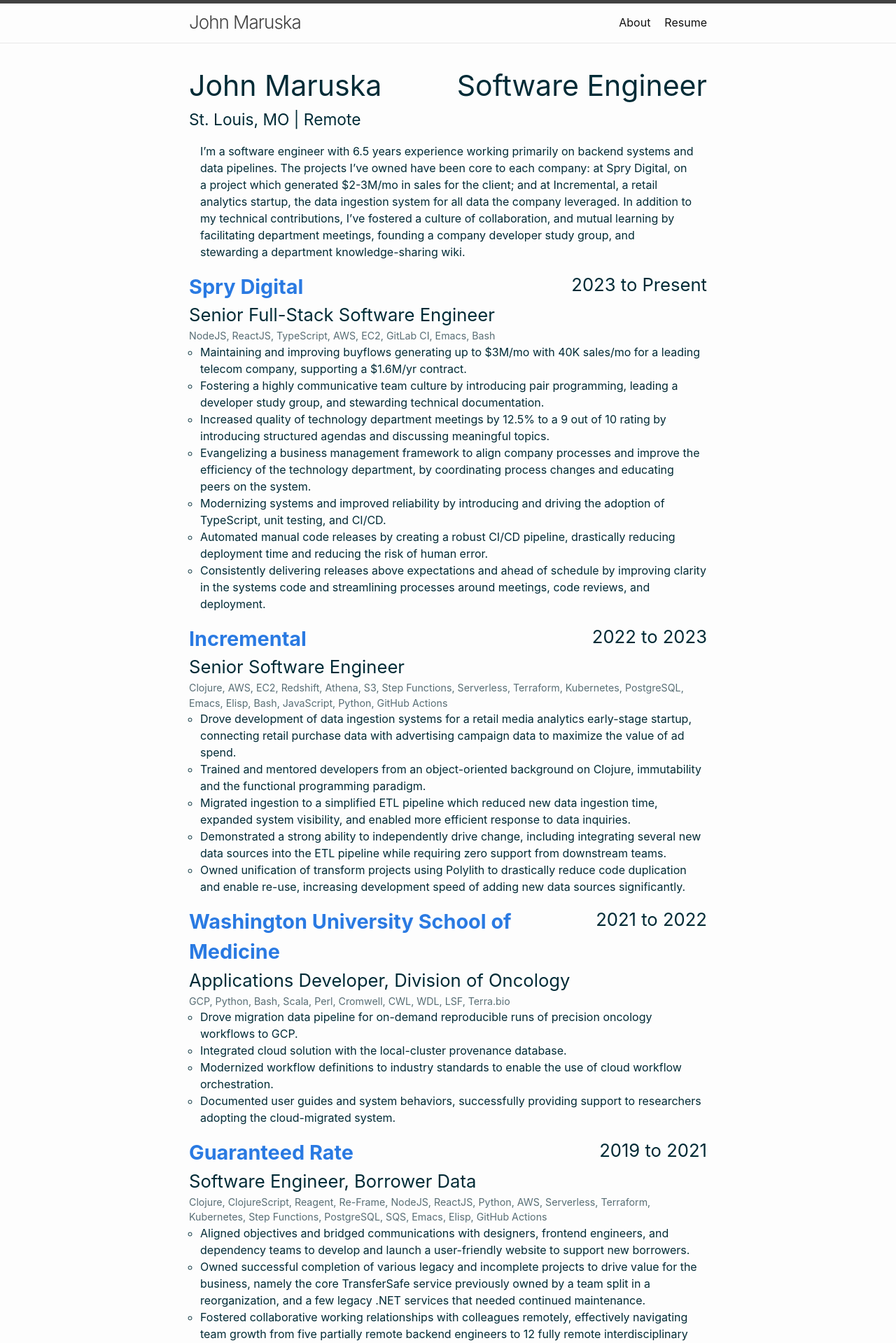
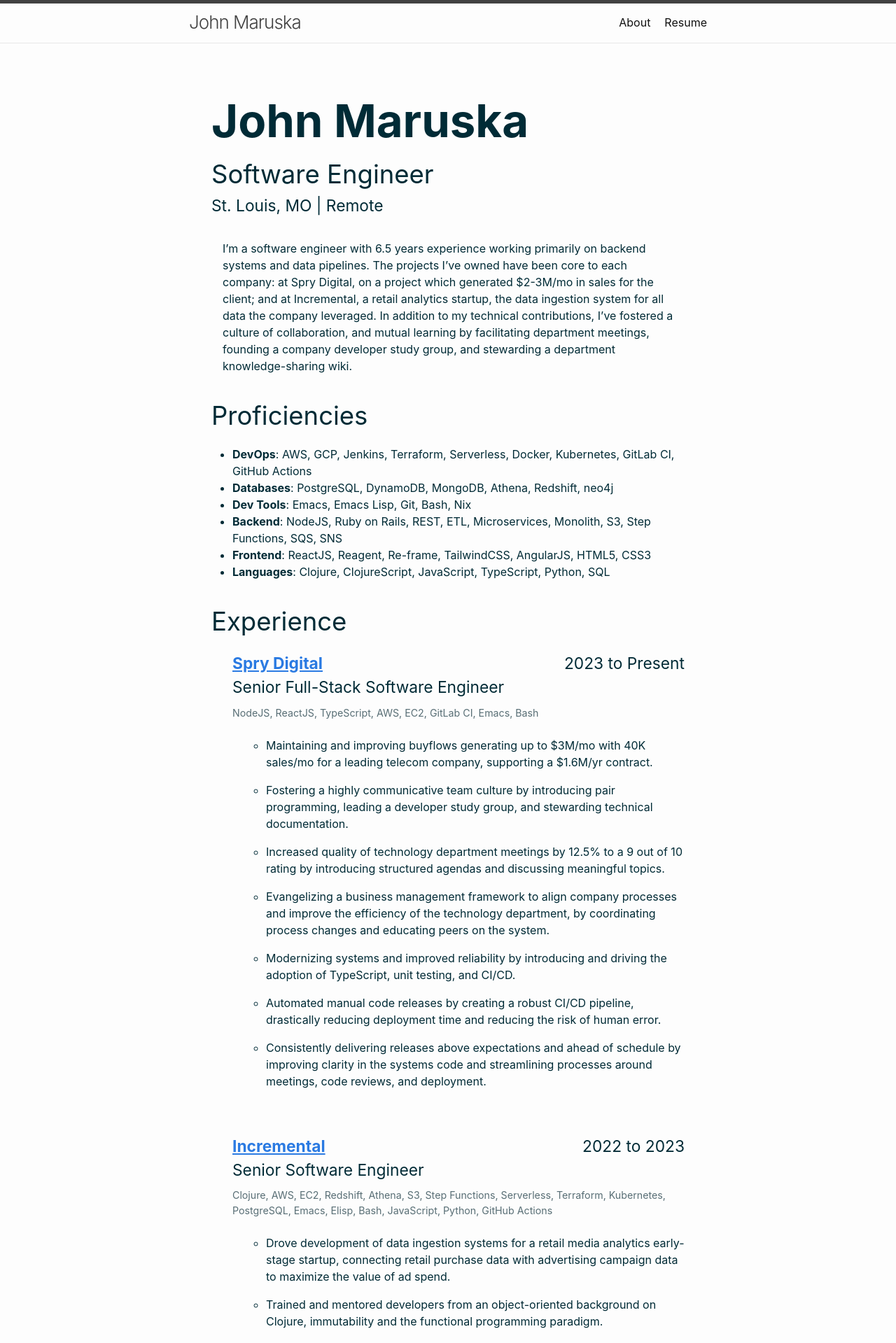
Before and after one commit to johnmaruska/johnmaruska.github.io, a Jekyll site: the page built from resume.markdown, in a window 1280 px wide. Shown: the top 1919 px of the page at 70% size. Built offline with Jekyll 4.4.1, drawn with Linux system fonts in a browser that asks for light colours; nearby versions of some CDN libraries; some of the changed text lies outside the part shown.

Commit message:
Add space between elements from Mads feedback

```diff
--- a/_data/resume.json
+++ b/_data/resume.json
@@ -131,17 +131,17 @@
       "location": "St. Louis, MO",
       "roles": [
         {
-          "title": "Software Engineer II, Geospatial Engineering",
+          "title": "Software Engineer II, Geospatial Eng",
           "start": [2018, "", ""],
           "end": [2019, "", ""]
         },
         {
-          "title": "Software Engineer I, Geospatial Engineering",
+          "title": "Software Engineer I, Geospatial Eng",
           "start": [2018, "", ""],
           "end": [2018, "", ""]
         },
         {
-          "title": "Software Engineer Intern, Geospatial Engineering",
+          "title": "Software Engineer Intern, Geospatial Eng",
           "start": [2017, "", ""],
           "end": [2018, "", ""]
         }
--- a/_layouts/resume.html
+++ b/_layouts/resume.html
@@ -13,7 +13,16 @@
         <!-- <h2>Professional Profile</h2> -->
         <p class="summary">{{ resume.summary | escape }}</p>
     </div>
+    <div class="proficiencies section">
+        <h2>Proficiencies</h2>
+        <ul class="proficiencies">
+            {%- for group in resume.proficiencies -%}
+            <li><b>{{ group.category }}</b>: {{ group.terms | join: ", " }}</li>
+            {%- endfor -%}
+        </ul>
+    </div>
     <div class="experience section">
+        <h2>Experience</h2>
         <ul class="experience">
             {%- for job in resume.jobHistory -%}
             <li class="company">
@@ -81,12 +90,4 @@
             {%- endfor -%}
         </ul>
     </div>
-    <div class="proficiencies section">
-        <h2>Proficiencies</h2>
-        <ul class="proficiencies">
-            {%- for group in resume.proficiencies -%}
-            <li><b>{{ group.category }}</b>: {{ group.terms | join: ", " }}</li>
-            {%- endfor -%}
-        </ul>
-    </div>
 </div>
--- a/_sass/custom.scss
+++ b/_sass/custom.scss
@@ -11,6 +11,7 @@
      * Credit "Size me up" by Saron Yitbarek aka Not A Designer
      * https://notadesigner.io/p/typographic-scales
      ********/
+    --title-font-size: calc(3.627rem * 1.125);
     --display-1-font-size: 3.247rem;
     --display-2-font-size: 2.887rem;
     --heading-1-font-size: 2.566rem;
@@ -72,65 +73,78 @@
 
 /**
  * TODO:
- * - Fold duration onto same line as company
  * - New font family, at least for Company name. Looks eh.
  * - Intro section needs better layout in general.
  * - Remove "Professional Profile" header? Right into intro?
+ * - Add "Experience" / "Job History" section
  * - Add link to PDF version that I submit to websites.
  * - Reduce to 2pg? Rename to CV?
  * - Cleaner display for University name
+ * - Create a "Table of Contents" sidebar
  **/
 
+.resume {
+    margin: 0 2rem;
+
+    a {
+        text-decoration: underline;
+    }
+}
 .resume .section {
+    margin: 2rem 0;
+
     h1 {
         font-size: var(--display-1-font-size);
     }
     h2 {
-        font-size: var(--heading-1-font-size);
+        font-size: var(--heading-2-font-size);
     }
 }
 
 .resume .introduction {
     display: grid;
-    grid-template-rows: 2;
-    grid-template-columns: 1fr 1fr;
     .name {
-        font-size: var(--heading-1-font-size);
+        font-size: var(--title-font-size);
+        font-weight: bold;
+        grid-row: 1;
     }
     .role {
-        text-align: right;
-        font-size: var(--heading-1-font-size);
+        font-size: var(--heading-2-font-size);
+        grid-row: 2;
     }
     .location {
-        text-align: left;
-        grid-column: 1;
+        grid-row: 3;
         font-size: var(--heading-6-font-size);
     }
 }
 
 .resume .experience {
-    ul.experience,
-    li.company {
-        margin: 1rem 0;
+    h2 {
+        margin-bottom: 0;
+    }
+    ul.experience {
         list-style: none;
     }
 
     .company {
+        margin: 1rem 0 4rem;
+        list-style: none;
+
         .row {
             display: grid;
         }
         .name {
             font-weight: bold;
-            font-size: var(--heading-4-font-size);
+            font-size: var(--heading-6-font-size);
             grid-row: 1;
         }
         .interval {
-            font-size: var(--heading-5-font-size);
+            font-size: var(--heading-6-font-size);
             grid-row: 1;
             text-align: right;
         }
         .role {
-            font-size: var(--heading-5-font-size);
+            font-size: var(--heading-6-font-size);
             grid-column: 1 / 3;
 
             display: grid;
@@ -144,12 +158,17 @@
             }
         }
         .keywords {
+            margin-top: 0.5rem;
             margin-bottom: 0;
             font-size: var(--label-1-font-size);
             color: var(--base-dark-1-color);
         }
         ul.details {
-            margin-left: 1rem;
+            margin: 1.5rem 0 0 1rem;
+
+            li {
+                margin: 1rem 0 0 2rem;
+            }
         }
     }
 }
@@ -161,11 +180,22 @@
 }
 
 .resume .education {
-    font-size: var(--heading-5-font-size);
+    font-size: var(--heading-6-font-size);
     .institution {
-        font-size: var(--heading-5-font-size);
+        font-size: var(--heading-6-font-size);
     }
     .degree {
         font-size: var(--body-text-1-font-size);
     }
 }
+
+/*
+-Between sections, top and bottom
+-Between companies, top and bottom
+-Top and left margin of details class
+-Resume div, left and right, to decrease the number of words on each line
+
+Also consider sizing's role in creating visual hierarchy.
+-Your name is the most important part of this. Make it way bigger, and probably bold.
+-Decrease the size of the role titles, and bring them closer to the company names, since they go together
+*/
```
Also changed, not shown: about.markdown (+8 -0 lines).
